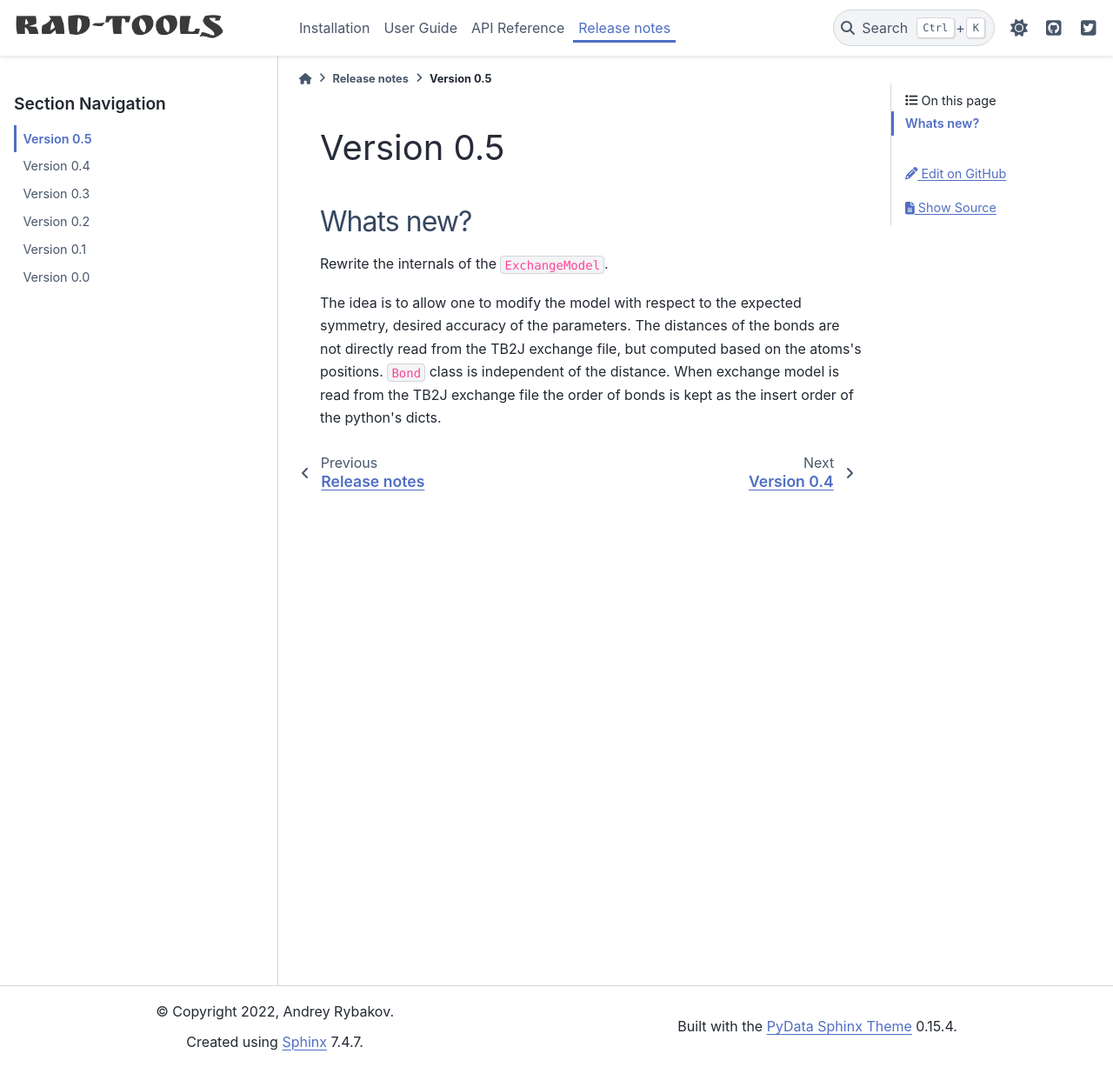
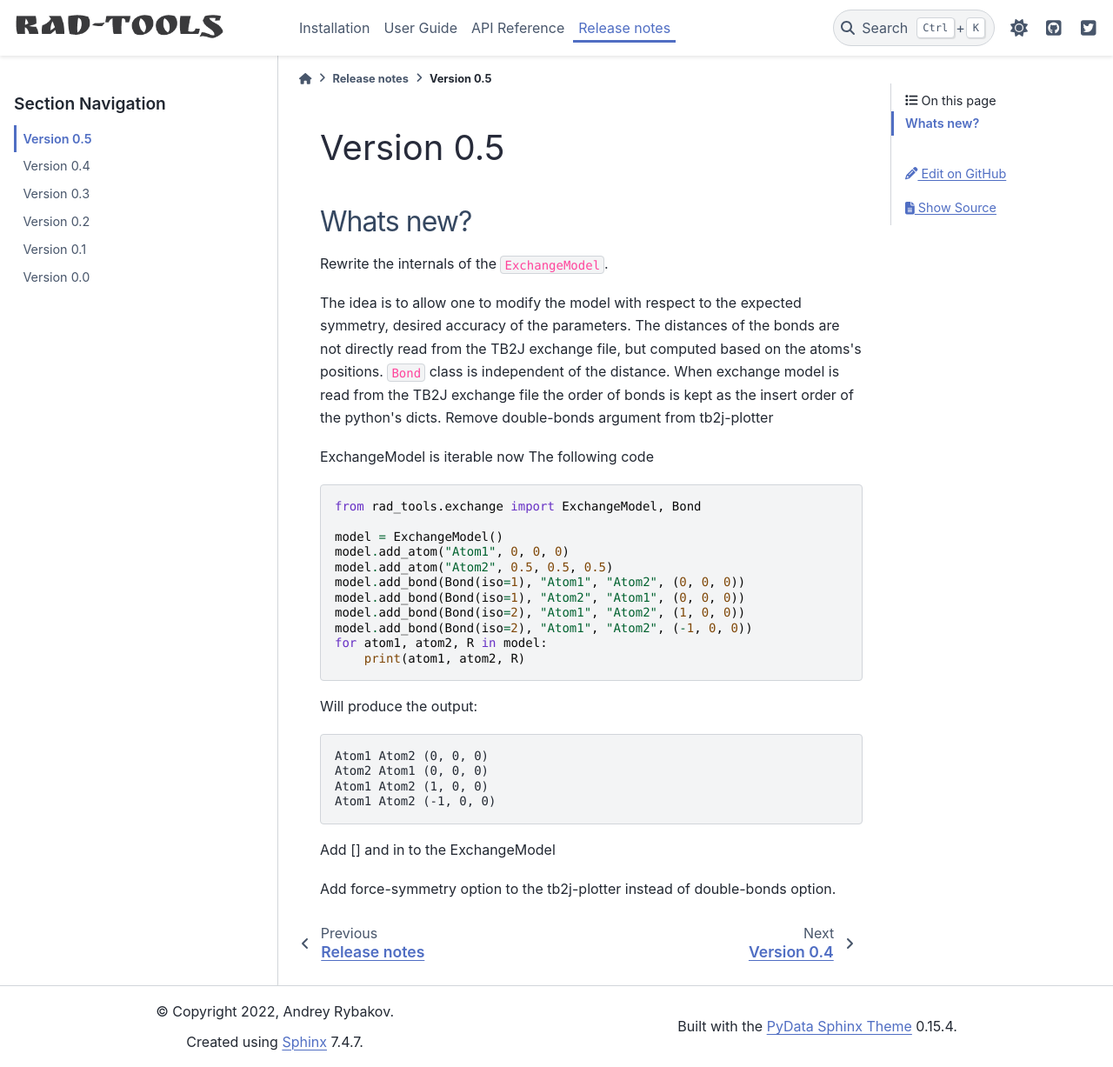
Before and after one commit to adrybakov/rad-tools, a Sphinx documentation site: the page built from docs/source/release-notes/0.5.rst, in a window 1280 px wide and 1227 px high. Shown: the whole window at 87% size. Built offline with Sphinx 7.4.7 and the PyData theme 0.15.4, drawn with Linux system fonts in a browser that asks for light colours.

Commit message:
PArt of the release note is written

```diff
--- a/docs/source/release-notes/0.5.rst
+++ b/docs/source/release-notes/0.5.rst
@@ -12,3 +12,35 @@ The idea is to allow one to modify the model with respect to the expected symmet
 The distances of the bonds are not directly read from the TB2J exchange file, but computed based on the atoms's positions.
 ``Bond`` class is independent of the distance.
 When exchange model is read from the TB2J exchange file the order of bonds is kept as the insert order of the python's dicts.
+Remove double-bonds argument from tb2j-plotter
+
+ExchangeModel is iterable now
+The following code
+
+.. testcode::
+
+    from rad_tools.exchange import ExchangeModel, Bond
+
+    model = ExchangeModel()
+    model.add_atom("Atom1", 0, 0, 0)
+    model.add_atom("Atom2", 0.5, 0.5, 0.5)
+    model.add_bond(Bond(iso=1), "Atom1", "Atom2", (0, 0, 0))
+    model.add_bond(Bond(iso=1), "Atom2", "Atom1", (0, 0, 0))
+    model.add_bond(Bond(iso=2), "Atom1", "Atom2", (1, 0, 0))
+    model.add_bond(Bond(iso=2), "Atom1", "Atom2", (-1, 0, 0))
+    for atom1, atom2, R in model:
+        print(atom1, atom2, R)
+
+
+Will produce the output:
+
+.. testoutput::
+
+    Atom1 Atom2 (0, 0, 0)
+    Atom2 Atom1 (0, 0, 0)
+    Atom1 Atom2 (1, 0, 0)
+    Atom1 Atom2 (-1, 0, 0)
+
+Add [] and in to the ExchangeModel
+
+Add force-symmetry option to the tb2j-plotter instead of double-bonds option.
```
